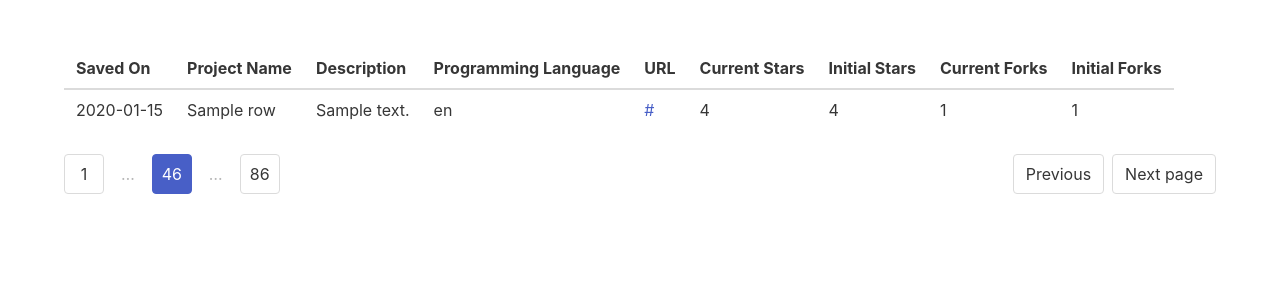
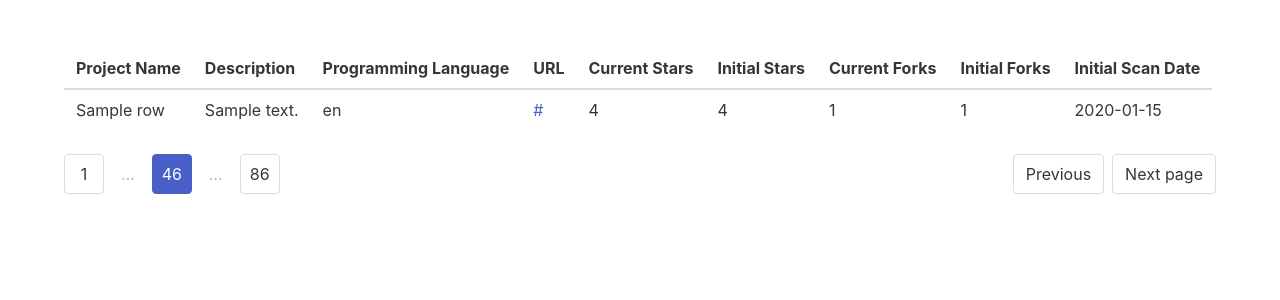
Before and after one commit to timkofu/ghs, a Python web app: template ghs/view/web/templates/front.html in a window 1280 px wide. Shown: the top 300 px of the page. Run offline with Jinja, Linux system fonts and the light colour scheme; the template is opened without the code that fills it: most values are stand-ins (such as "Sample title", 1, 10 or a date in 2020).

Commit message:
moved initial scan date to right edge

```diff
--- a/ghs/view/web/templates/front.html
+++ b/ghs/view/web/templates/front.html
@@ -8,7 +8,6 @@
       <div class="table-container">
         <table class="table is-hoverable">
             <thead>
-                <th>Saved On</th>
                <th>Project Name</th>
                <th>Description</th>
                <th>Programming Language</th>
@@ -17,10 +16,10 @@
                <th>Initial Stars</th>
                <th>Current Forks</th>
                <th>Initial Forks</th>
+               <th>Initial Scan Date</th>
             </thead>
             {% for row in rows %}
                 <tr>
-                    <td>{{ row['add_time'].date() }}</td>
                     <td>{{ row['name'] }}</td>
                     <td>{{ row['description'] }}</td>
                     <td>{{ row['language'] }}</td>
@@ -29,6 +28,7 @@
                     <td>{{ row['initial_stars'] }}</td>
                     <td>{{ row['current_fork_count'] }}</td>
                     <td>{{ row['initial_fork_count'] }}</td>
+                    <td>{{ row['add_time'].date() }}</td>
                 </tr>
             {% endfor %}
         </table>
```
Lines whose indentation alone changed are shown as unchanged.
